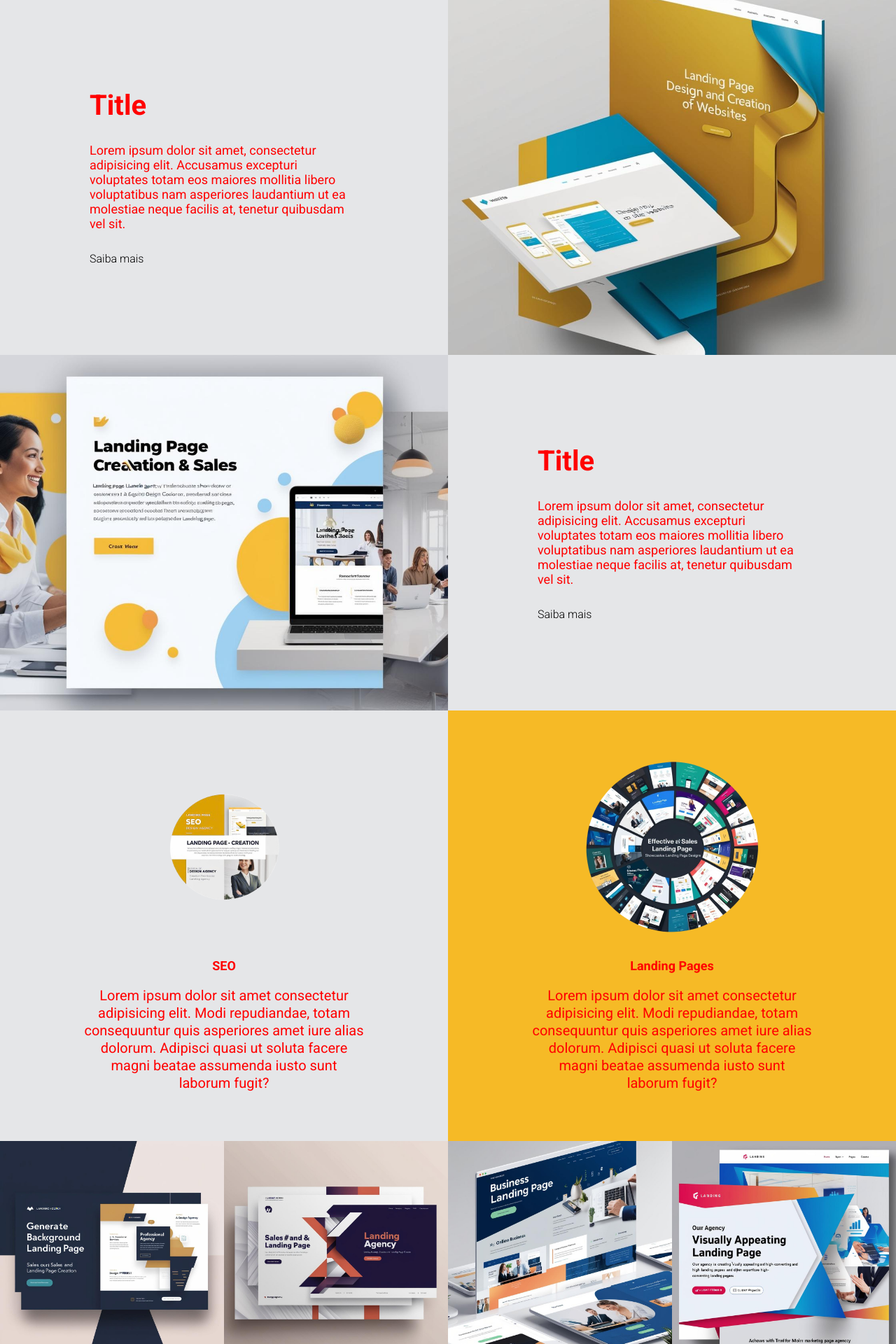
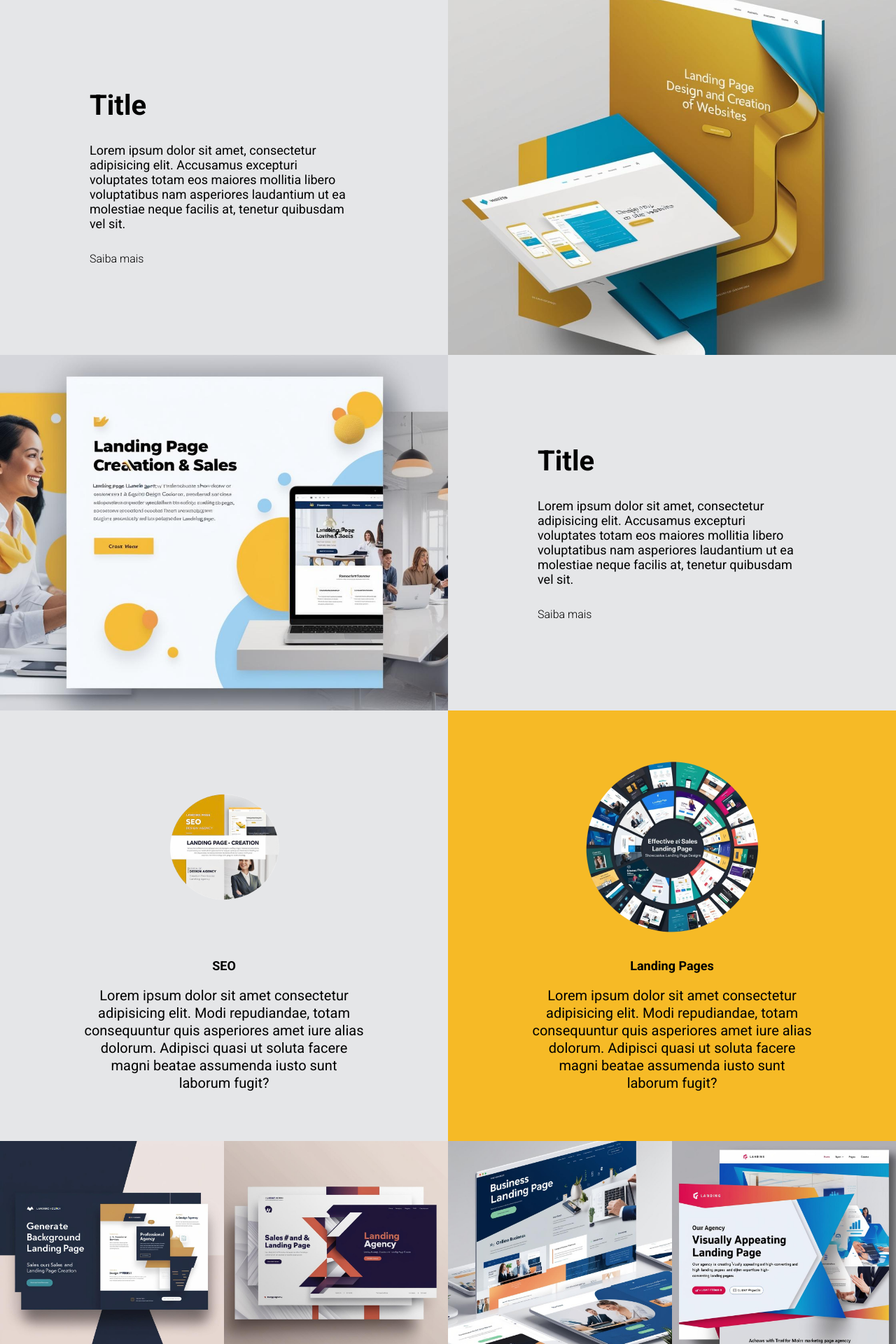
Before and after one commit to KaueACLima/projeto-agency-desing-frontier, a PHP site: page / in a window 1280 px wide. Shown: the part 863-2783 px from the top of the page at 70% size. Run offline with PHP 8.4, Linux system fonts and the light colour scheme; some libraries are stand-ins or nearby versions.

Commit message:
Update index.css

```diff
--- a/assets/css/index.css
+++ b/assets/css/index.css
@@ -1,7 +1,5 @@
 html {
   font-size: 62.5%;
-  font-size: 62.5%;
-  color: red;
 }
 
 body {
```
